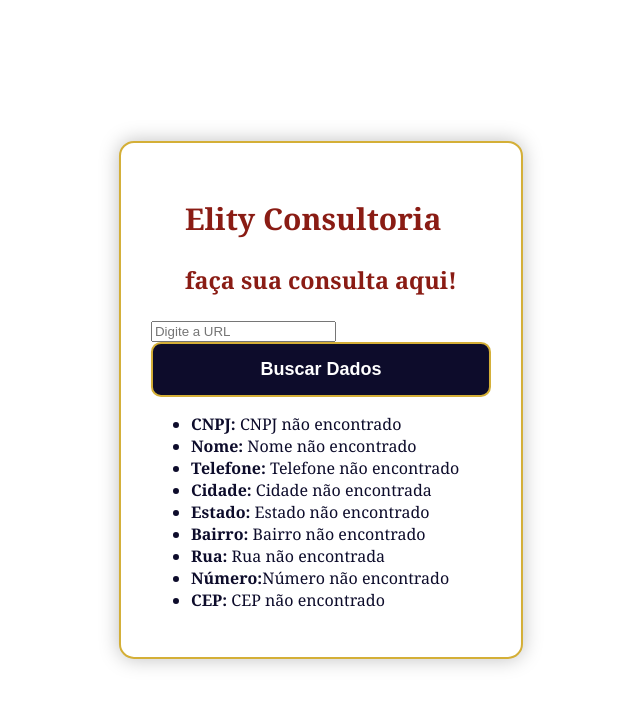
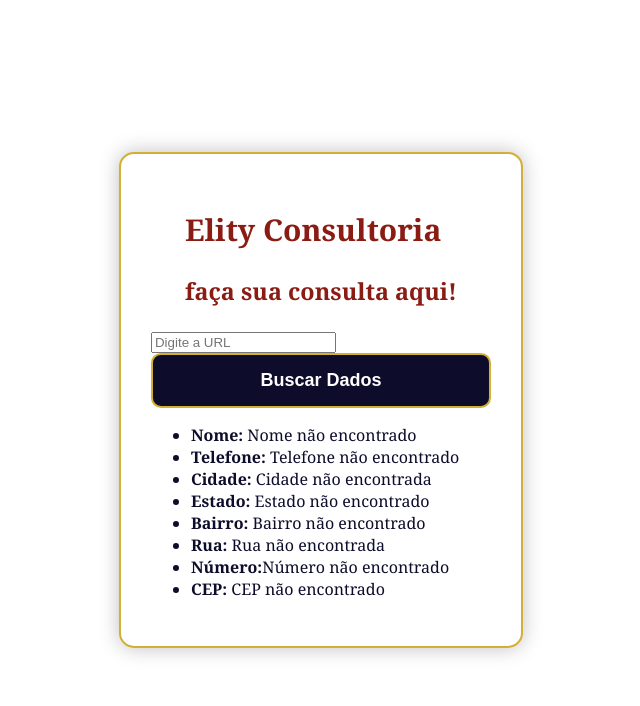
Before and after one commit to Andrescimentoo/elityConsultoria, a React (Vite) app in the folder frontEnd/: page / in a window 1280 px wide. Shown: the top 706 px of the page, without its empty margins (319-959 px from the left). Built offline with nearby package versions, Linux system fonts and the light colour scheme.

Commit message:
fix: removing CNPJ to renderingTable because this value to be removed onn aplication

```diff
--- a/frontEnd/src/components/geranciadorDeLeads/renderingTable/renderingTable.jsx
+++ b/frontEnd/src/components/geranciadorDeLeads/renderingTable/renderingTable.jsx
@@ -6,7 +6,6 @@
     return (
     <div>
       <ul>
-            <li><strong>CNPJ:</strong> {data.documents?.CNPJ?.value || 'CNPJ não encontrado'}</li>
             <li><strong>Nome:</strong> {data.name || 'Nome não encontrado'}</li>
             <li><strong>Telefone:</strong> {data?.phoneIf || 'Telefone não encontrado'}</li>
             <li><strong>Cidade:</strong> {data.address?.city || 'Cidade não encontrada'}</li>
```
